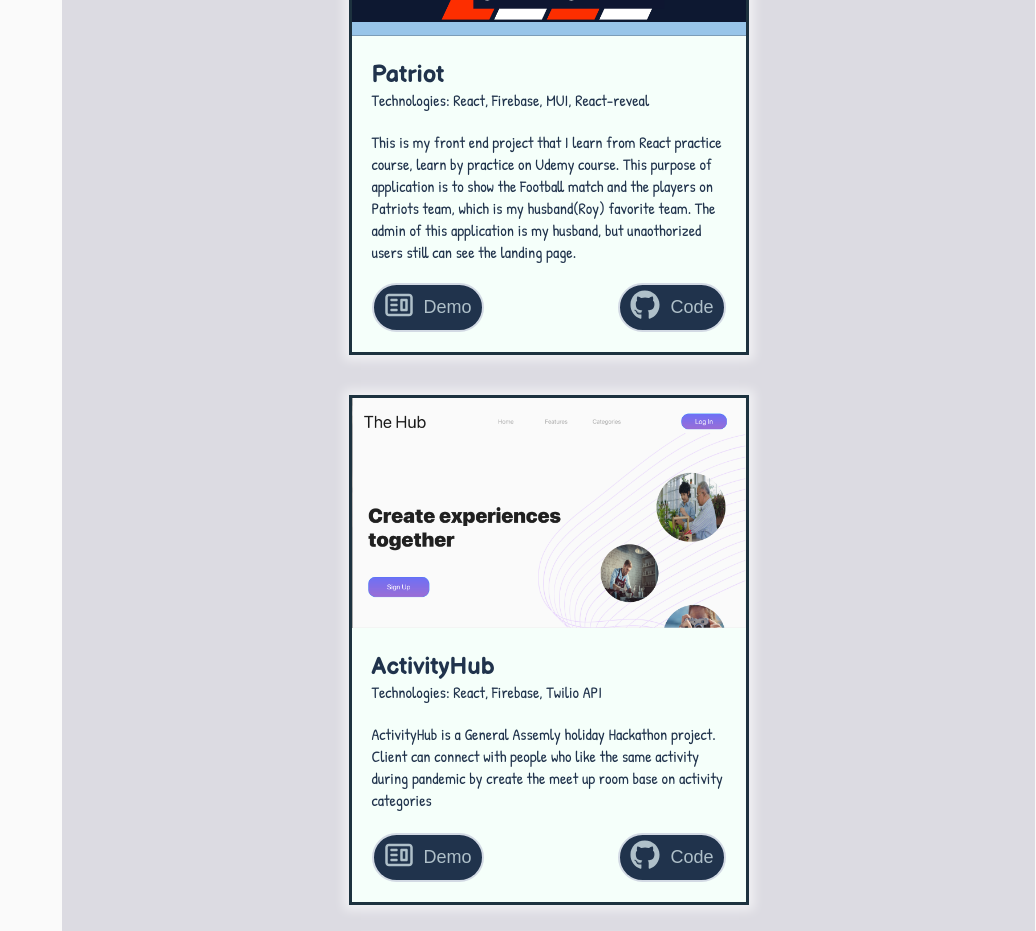
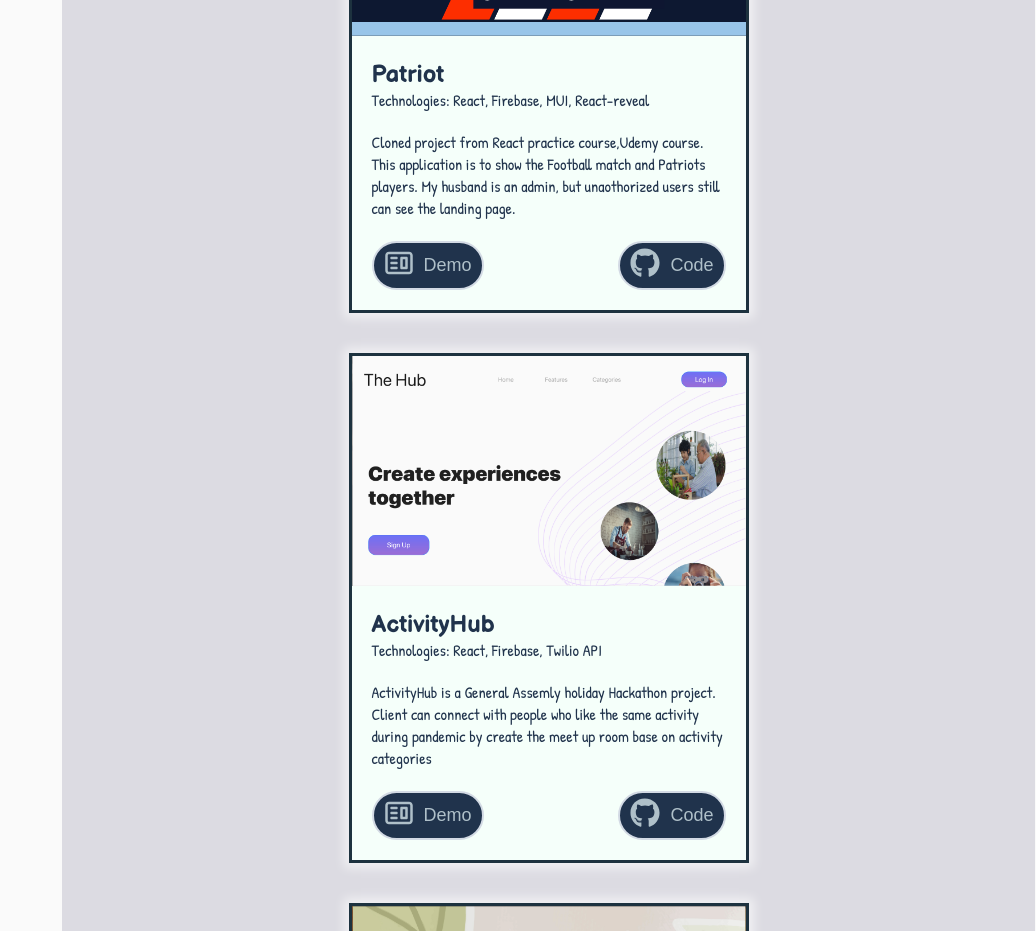
Before and after one commit to Nuanjan/Nuanjan.github.io, a React (Create React App) app: page / in a window 1280 px wide. Shown: the part 1920-2851 px from the top of the page, without its empty margins (244-1280 px from the left). Built offline with nearby package versions, Linux system fonts and the light colour scheme.

Commit message:
edit project detail

```diff
--- a/src/components/ProjectsSection/projectData.js
+++ b/src/components/ProjectsSection/projectData.js
@@ -19,8 +19,8 @@ export const projectData = [
     imgUrl: patriotsImg,
     technologies: "React, Firebase, MUI, React-reveal",
     detail:
-      "This is my front end project that I learn from React practice course, learn by practice on Udemy course. This purpose of application is to show the Football match and the players on Patriots team, which is my husband(Roy) favorite team." +
-      " The admin of this application is my husband, but unaothorized users still can see the landing page.",
+      "Cloned project from React practice course,Udemy course. This application is to show the Football match and Patriots players." +
+      "  My husband is an admin, but unaothorized users still can see the landing page.",
     appLink: "https://patriot-827d1.web.app/",
     ghFrontEndLink: "https://github.com/Nuanjan/patriots",
     ghBackEndLink: "",
```
